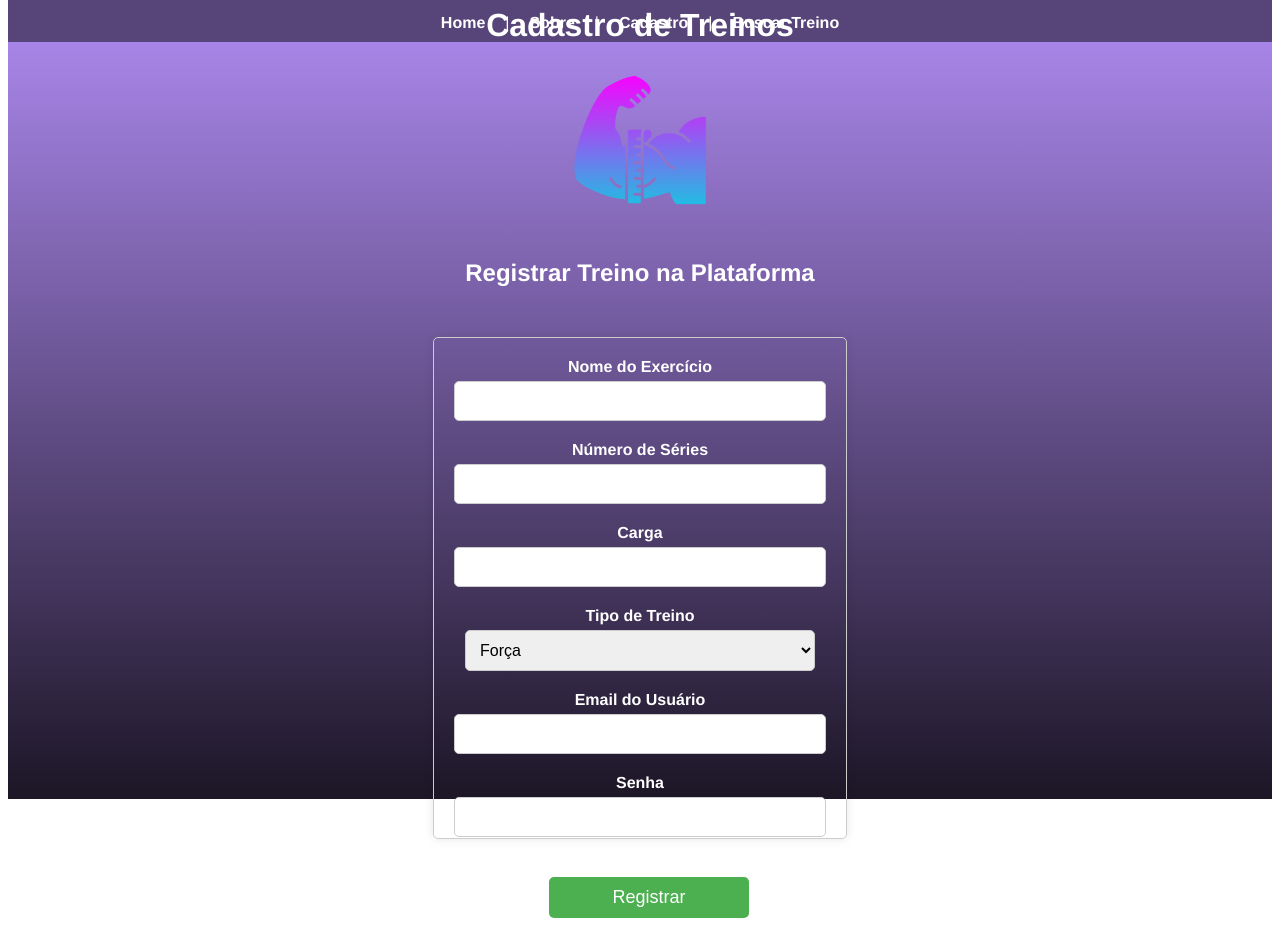
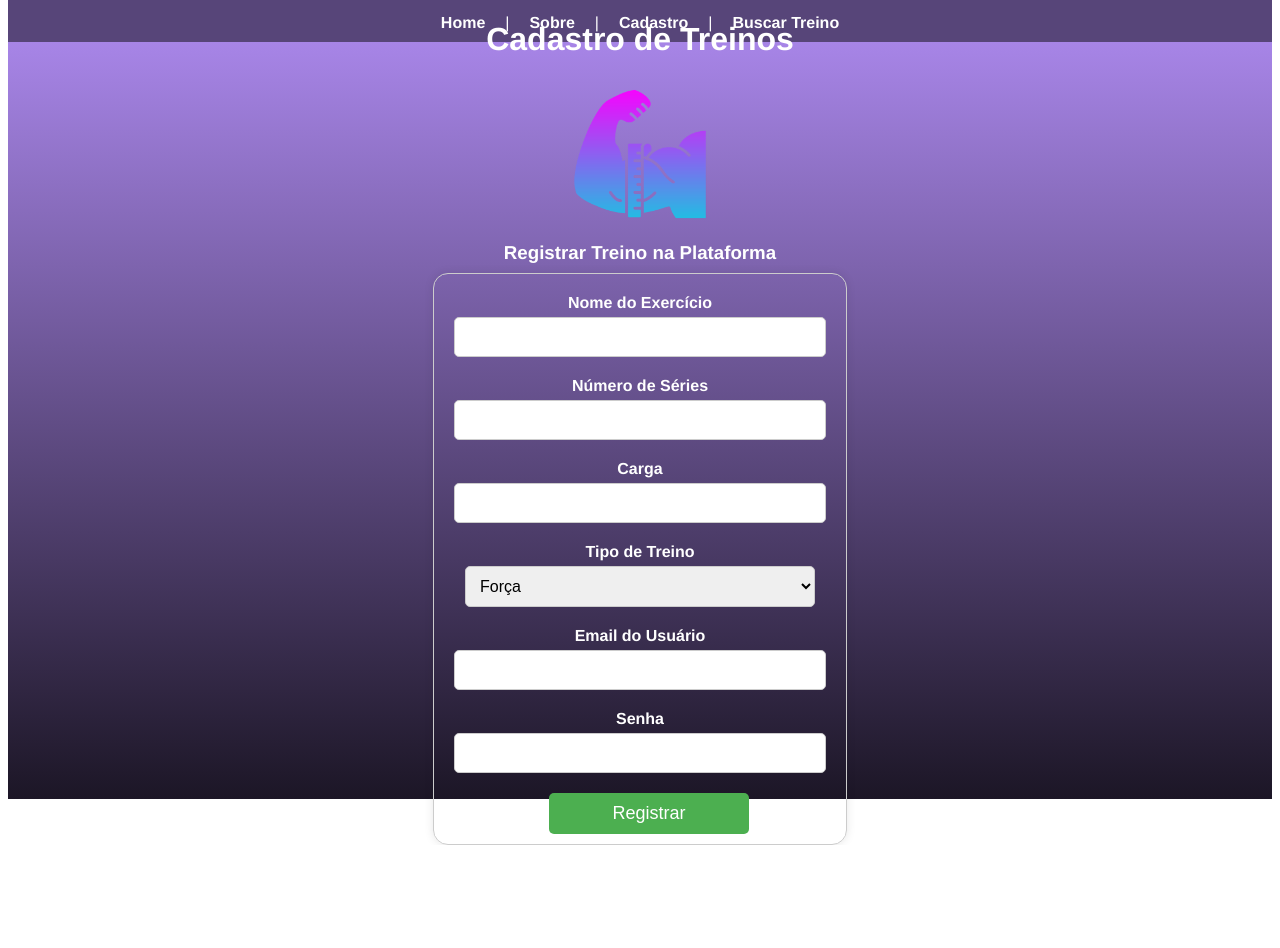
Before and after one commit to mpirixan/gymApp-ui, a Vue app: page /CadastroTreino in a window 1280 px wide. After the commit the page ends 845 px from the top, so only its background shows below. Built offline with nearby package versions, Linux system fonts and the light colour scheme.

Commit message:
ajuste formatação

```diff
--- a/src/components/CadastraTreino.vue
+++ b/src/components/CadastraTreino.vue
@@ -2,7 +2,7 @@
 
 <template>
   <div class="cadastroTreino">
-    <h2>Registrar Treino na Plataforma</h2>
+    <h3>Registrar Treino na Plataforma</h3>
     <div class="form-container">
       <div class="form-group">
         <label for="exercise">Nome do Exercício</label>
@@ -82,11 +82,11 @@ export default {
 /* Estilos específicos para este componente */
 .form-container {
   max-width: 410px;
-  height: 460px;
-  margin: 50px auto 100px auto;
+  height: 530px;
+  margin: -10px auto 0px auto;
   padding: 20px;
   border: 1px solid #ccc;
-  border-radius: 5px;
+  border-radius: 15px;
   box-shadow: 0 0 10px rgba(0, 0, 0, 0.1);
 }
 
@@ -128,10 +128,10 @@ button {
   border: none;
   border-radius: 5px;
   cursor: pointer;
-  margin: 20px 0px 30px 18px;
+  margin: 0px 0px 0px 18px;
 }
 
 button:hover {
-  background-color: #45a049;
+  background-color: #ad3fcd;
 }
 </style>
--- a/src/components/CadastroPe.vue
+++ b/src/components/CadastroPe.vue
@@ -69,8 +69,8 @@ export default {
   height: 410px;
   margin: 50px auto 100px auto;
   padding: 20px;
-  border: 1px solid #ccc;
-  border-radius: 5px;
+  border: 1px solid #cacae2;
+  border-radius: 10px;
   box-shadow: 0 0 10px rgba(0, 0, 0, 0.1);
 }
 
--- a/src/views/About.vue
+++ b/src/views/About.vue
@@ -70,5 +70,7 @@ p {
     max-height:300px;
     width: auto;
     height: auto;
+    opacity: 0.8; /* Valor de opacidade (0 a 1) para tornar a imagem mais transparente */
+    border-radius: 15px
 }
 </style>
--- a/src/views/CadastroTreino.vue
+++ b/src/views/CadastroTreino.vue
@@ -26,12 +26,12 @@ export default {
   flex-direction: column;
   align-items: center;
   justify-content: center;
-  margin-top: 20px;
+  margin-top: -20px;
 }
 
 .image-container {
   max-width: 200px;
-  margin-bottom: 20px;
+  margin-bottom: -10px;
   }
 
 .logo-img {
```
